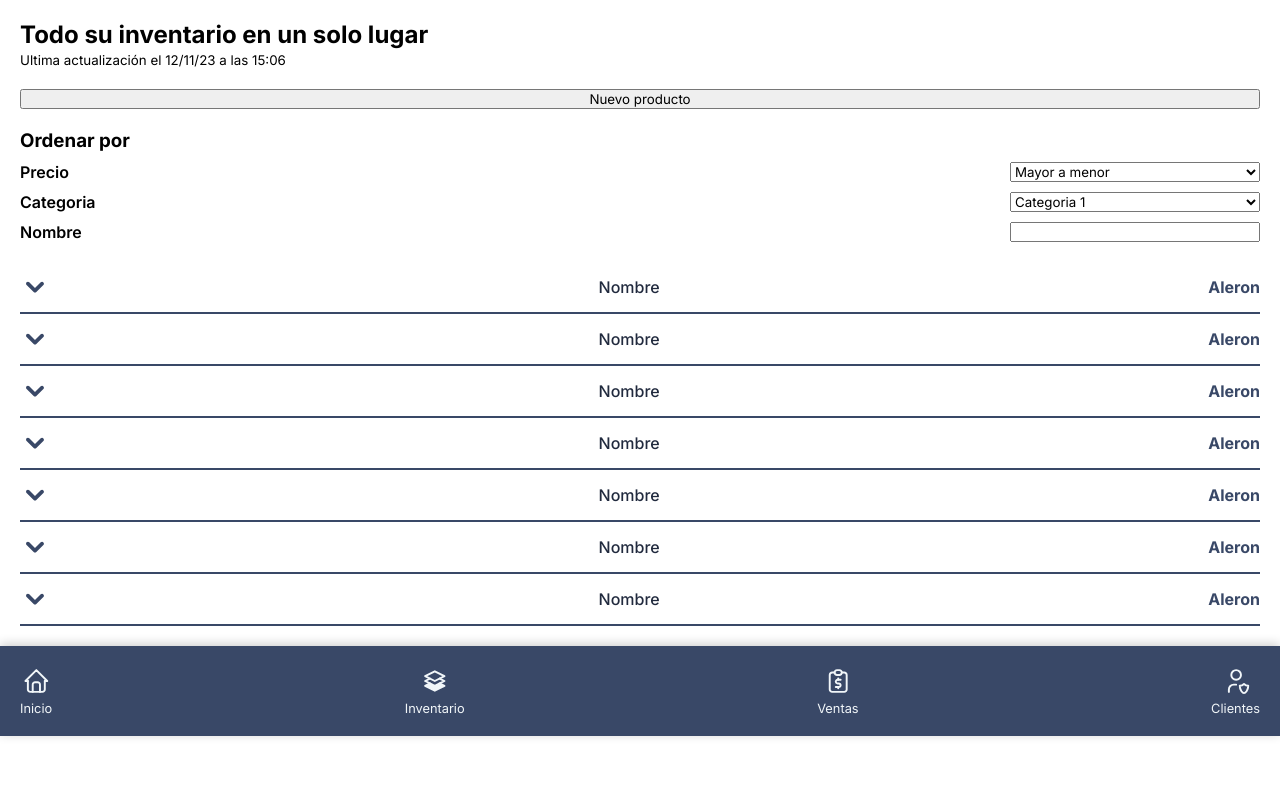
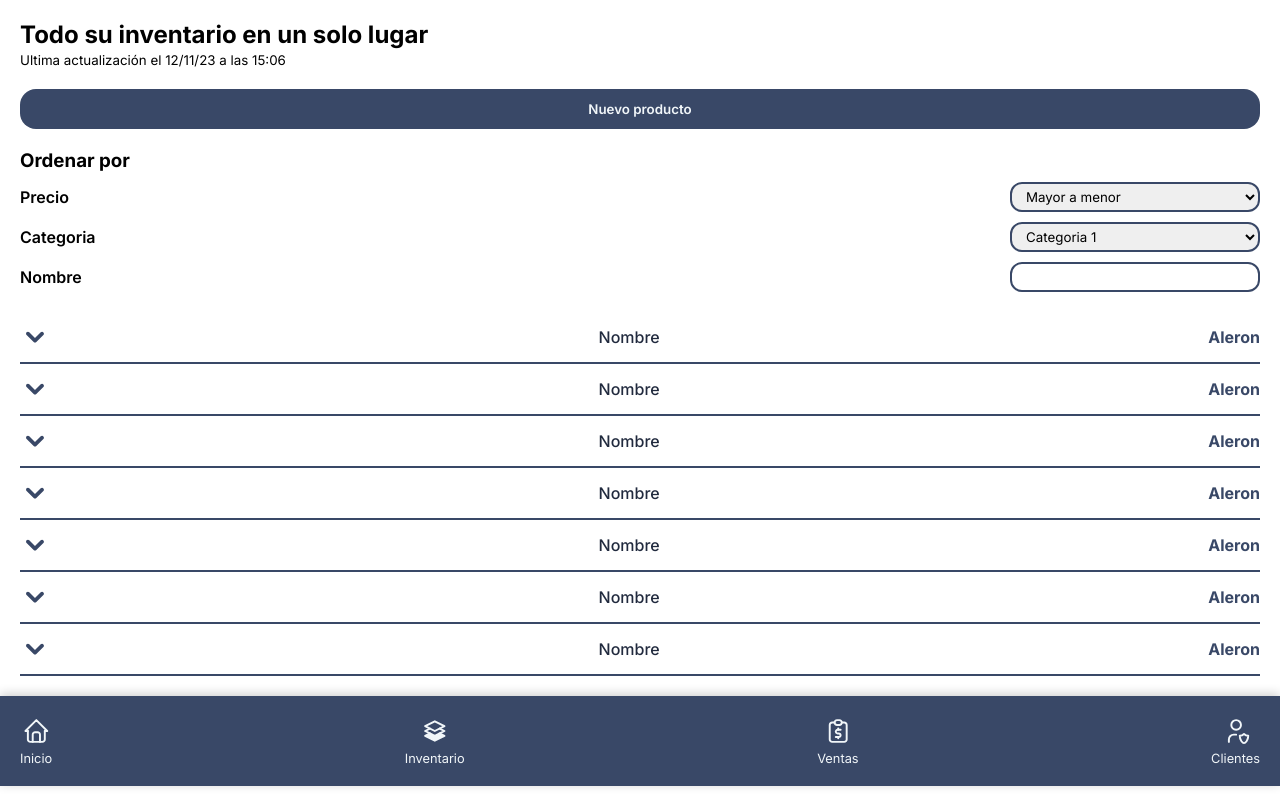
Before and after one commit to edmirgalvan01/inventory-app, a React (Vite) app: page /inventory in a window 1280 px wide. Built offline with nearby package versions, Linux system fonts and the light colour scheme.

Commit message:
Create components to InventoryPage

```diff
--- /dev/null
+++ b/src/components/ListOfProducts/ListOfProducts.css
@@ -0,0 +1,26 @@
+.listOfProducts {
+  display: flex;
+  flex-direction: column;
+  list-style: none;
+}
+
+.productCard {
+  display: flex;
+  width: 100%;
+  justify-content: space-between;
+  padding: 10px 0px;
+  align-items: center;
+  border-bottom: 2px solid var(--color-blue);
+}
+
+.productCard p {
+  color: var(--color-hard-blue);
+  text-align: center;
+  font-weight: 500;
+}
+
+.productCard small {
+  color: var(--color-blue);
+  font-size: 1rem;
+  font-weight: 700;
+}
--- /dev/null
+++ b/src/components/ListOfProducts/ListOfProducts.tsx
@@ -0,0 +1,44 @@
+import "./ListOfProducts.css";
+import { ArrowDownIcon } from "../icons";
+
+export function ListOfProducts() {
+  return (
+    <ul className="listOfProducts">
+      <li className="productCard">
+        <ArrowDownIcon />
+        <p>Nombre</p>
+        <small>Aleron</small>
+      </li>
+      <li className="productCard">
+        <ArrowDownIcon />
+        <p>Nombre</p>
+        <small>Aleron</small>
+      </li>
+      <li className="productCard">
+        <ArrowDownIcon />
+        <p>Nombre</p>
+        <small>Aleron</small>
+      </li>
+      <li className="productCard">
+        <ArrowDownIcon />
+        <p>Nombre</p>
+        <small>Aleron</small>
+      </li>
+      <li className="productCard">
+        <ArrowDownIcon />
+        <p>Nombre</p>
+        <small>Aleron</small>
+      </li>
+      <li className="productCard">
+        <ArrowDownIcon />
+        <p>Nombre</p>
+        <small>Aleron</small>
+      </li>
+      <li className="productCard">
+        <ArrowDownIcon />
+        <p>Nombre</p>
+        <small>Aleron</small>
+      </li>
+    </ul>
+  );
+}
--- /dev/null
+++ b/src/components/buttons/buttons.css
@@ -0,0 +1,11 @@
+.primaryButton {
+  display: flex;
+  padding: 12px;
+  justify-content: center;
+  align-items: center;
+  border-radius: 16px;
+  background: var(--color-blue);
+  color: var(--color-white);
+  border: none;
+  font-weight: 600;
+}
--- /dev/null
+++ b/src/components/buttons/buttons.tsx
@@ -0,0 +1,5 @@
+import "./buttons.css";
+
+export function PrimaryButton() {
+  return <button className="primaryButton">Nuevo producto</button>;
+}
--- a/src/pages/InventoryPage/InventoryPage.css
+++ b/src/pages/InventoryPage/InventoryPage.css
@@ -23,31 +23,9 @@
 .inventoryPage--filters select {
   width: 100%;
   max-width: 250px;
+  height: 30px;
+  border-radius: 12px;
+  border: 2px solid var(--color-blue);
+  padding-left: 10px;
+  outline: none;
 }
-
-.listOfProducts {
-  display: flex;
-  flex-direction: column;
-  list-style: none;
-}
-
-.productCard {
-  display: flex;
-  width: 100%;
-  justify-content: space-between;
-  padding: 10px 0px;
-  align-items: center;
-  border-bottom: 2px solid var(--color-blue);
-}
-
-.productCard p {
-  color: var(--color-hard-blue);
-  text-align: center;
-  font-weight: 500;
-}
-
-.productCard small {
-  color: var(--color-blue);
-  font-size: 1rem;
-  font-weight: 700;
-}
--- a/src/pages/InventoryPage/InventoryPage.tsx
+++ b/src/pages/InventoryPage/InventoryPage.tsx
@@ -1,74 +1,18 @@
 import "./InventoryPage.css";
 import { Navbar } from "../../components/Navbar/Navbar";
-import { ArrowDownIcon } from "../../components/icons";
+import { InventoryTitle } from "./components/InventoryTitle";
+import { InventoryFilters } from "./components/InventoryFilters";
+import { ListOfProducts } from "../../components/ListOfProducts/ListOfProducts";
+import { PrimaryButton } from "../../components/buttons/buttons";
 
 export function InventoryPage() {
   return (
     <>
       <section className="inventoryPage">
-        <div className="inventoryPage--title">
-          <h1>Todo su inventario en un solo lugar</h1>
-          <small>Ultima actualización el 12/11/23 a las 15:06</small>
-        </div>
-        <button className="primaryButton">Nuevo producto</button>
-        <div className="inventoryPage--filters">
-          <h3>Ordenar por</h3>
-          <label>
-            Precio
-            <select>
-              <option value="1">Mayor a menor</option>
-              <option value="2">Menor a mayor</option>
-            </select>
-          </label>
-          <label>
-            Categoria
-            <select>
-              <option value="1">Categoria 1</option>
-              <option value="2">Categoria 2</option>
-            </select>
-          </label>
-          <label>
-            Nombre
-            <input type="text" />
-          </label>
-        </div>
-        <ul className="listOfProducts">
-          <li className="productCard">
-            <ArrowDownIcon />
-            <p>Nombre</p>
-            <small>Aleron</small>
-          </li>
-          <li className="productCard">
-            <ArrowDownIcon />
-            <p>Nombre</p>
-            <small>Aleron</small>
-          </li>
-          <li className="productCard">
-            <ArrowDownIcon />
-            <p>Nombre</p>
-            <small>Aleron</small>
-          </li>
-          <li className="productCard">
-            <ArrowDownIcon />
-            <p>Nombre</p>
-            <small>Aleron</small>
-          </li>
-          <li className="productCard">
-            <ArrowDownIcon />
-            <p>Nombre</p>
-            <small>Aleron</small>
-          </li>
-          <li className="productCard">
-            <ArrowDownIcon />
-            <p>Nombre</p>
-            <small>Aleron</small>
-          </li>
-          <li className="productCard">
-            <ArrowDownIcon />
-            <p>Nombre</p>
-            <small>Aleron</small>
-          </li>
-        </ul>
+        <InventoryTitle />
+        <PrimaryButton />
+        <InventoryFilters />
+        <ListOfProducts />
       </section>
       <Navbar />
     </>
--- /dev/null
+++ b/src/pages/InventoryPage/components/InventoryFilters.tsx
@@ -0,0 +1,25 @@
+export function InventoryFilters() {
+  return (
+    <div className="inventoryPage--filters">
+      <h3>Ordenar por</h3>
+      <label>
+        Precio
+        <select>
+          <option value="1">Mayor a menor</option>
+          <option value="2">Menor a mayor</option>
+        </select>
+      </label>
+      <label>
+        Categoria
+        <select>
+          <option value="1">Categoria 1</option>
+          <option value="2">Categoria 2</option>
+        </select>
+      </label>
+      <label>
+        Nombre
+        <input type="text" />
+      </label>
+    </div>
+  );
+}
--- /dev/null
+++ b/src/pages/InventoryPage/components/InventoryTitle.tsx
@@ -0,0 +1,8 @@
+export function InventoryTitle() {
+  return (
+    <div className="inventoryPage--title">
+      <h1>Todo su inventario en un solo lugar</h1>
+      <small>Ultima actualización el 12/11/23 a las 15:06</small>
+    </div>
+  );
+}
```
